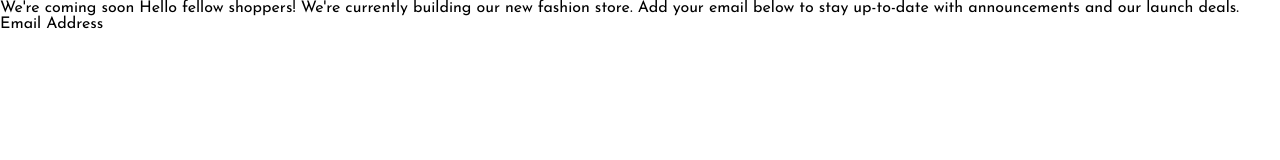
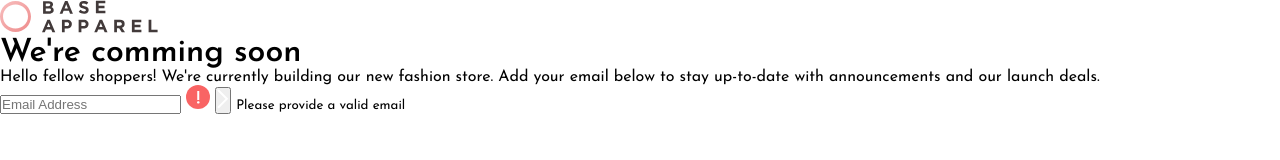
Before and after one commit to uddiptagogoi2000/Base-Apparel-coming-soon-page, a plain HTML site: page index.html in a window 1280 px wide. Drawn offline with Linux system fonts and the light colour scheme.

Commit message:
add html structure for desktop version

```diff
--- a/index.html
+++ b/index.html
@@ -11,14 +11,25 @@
 
 </head>
 <body>
-
-  We're coming soon
-
-  Hello fellow shoppers! We're currently building our new fashion store.
-  Add your email below to stay up-to-date with announcements and our launch deals.
-
-  Email Address
-
+  <main class="container">
+    <div class="left">
+      <div class="logo"><img src="./images/logo.svg" alt="Base Apparel"></div>
+      <h1>We're comming soon</h1>
+      <p>
+        Hello fellow shoppers! We're currently building our new fashion store.
+        Add your email below to stay up-to-date with announcements and our launch deals.
+      </p>
+      <div>
+        <form>
+          <input type="email" name="email" id="email" placeholder="Email Address">
+          <img src="./images/icon-error.svg" alt="" id="error-icon">
+          <button type="submit"><img src="./images/icon-arrow.svg" alt="arrow"></button>
+          <small id="error-text">Please provide a valid email</small>
+        </form>
+      </div>
+    </div>
+    <div class="right"></div>
+  </main>
   <script src="./js/app.js"></script>
 </body>
 </html>
```
